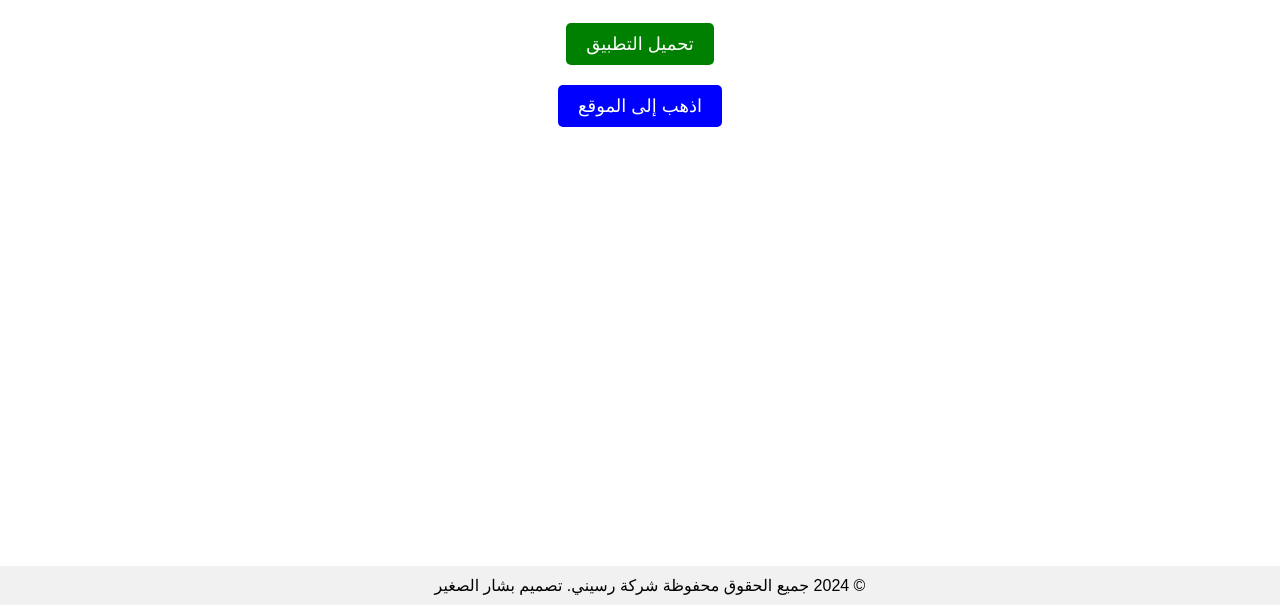
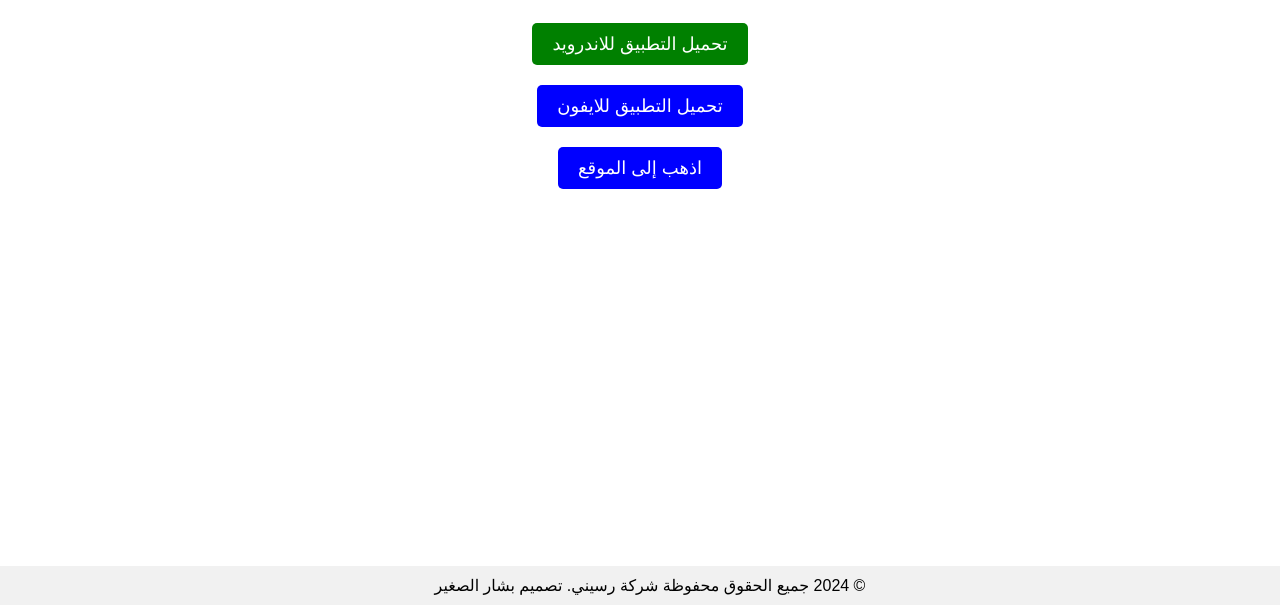
Before and after one commit to bshar12ba12/daownlod, a plain HTML site: page index.html in a window 1280 px wide. Shown: the part 195-800 px from the top of the page. Drawn offline with Linux system fonts and the light colour scheme.

Commit message:
Update index.html

```diff
--- a/index.html
+++ b/index.html
@@ -54,7 +54,9 @@
     <div class="container">
         <img src="file.png" alt="لوغو">
         <h1>رسيني للحوالات</h1>
-        <a href="https://www.raed.net/download?fileid=881043" class="button" id="gren">تحميل التطبيق</a>
+        <a href="https://www.raed.net/download?fileid=881043" class="button" id="gren">تحميل التطبيق للاندرويد</a>
+        <br>
+        <a href="https://bshar12ba12.github.io/rsene/" class="button">تحميل التطبيق للايفون</a>
         <br>
         <a href="https://bshar12ba12.github.io/rsene/" class="button">اذهب إلى الموقع</a>
     </div>
```
